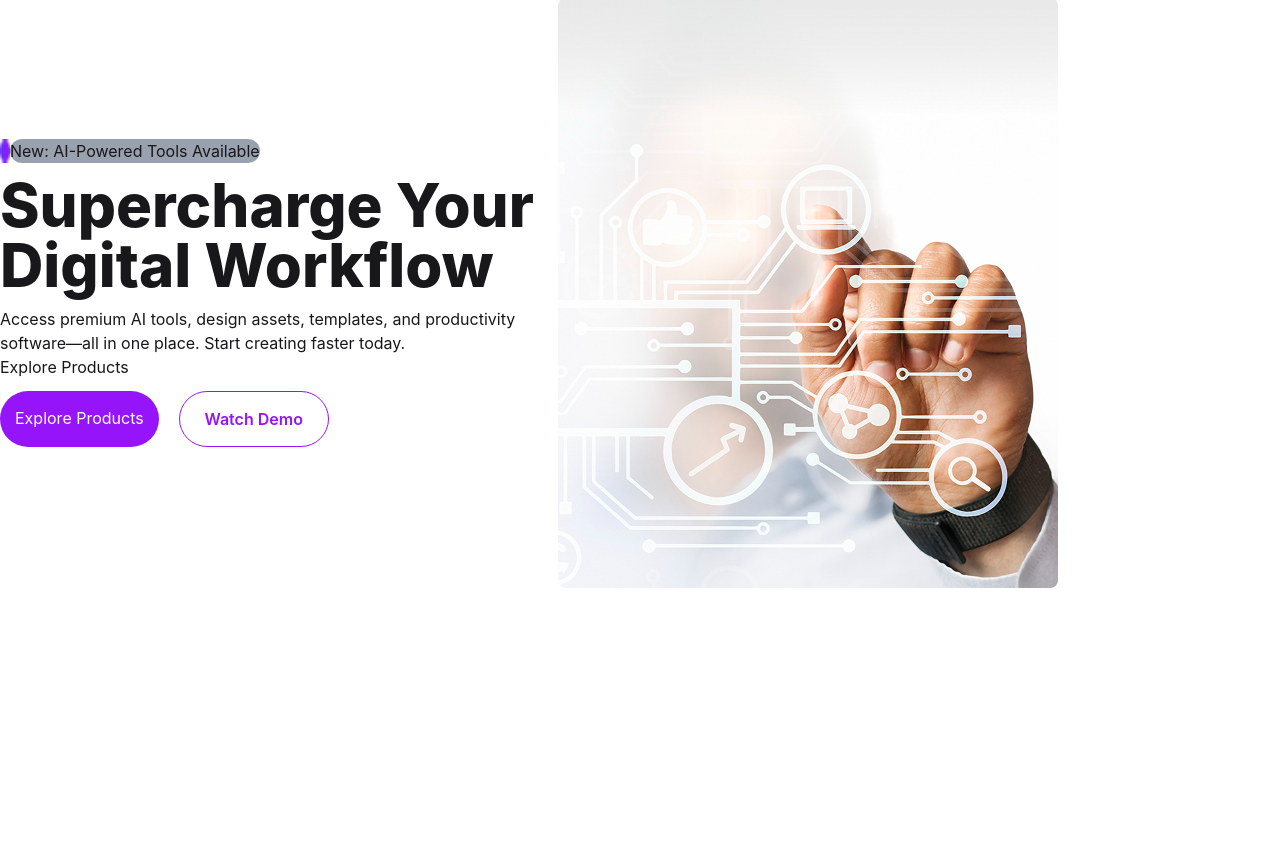
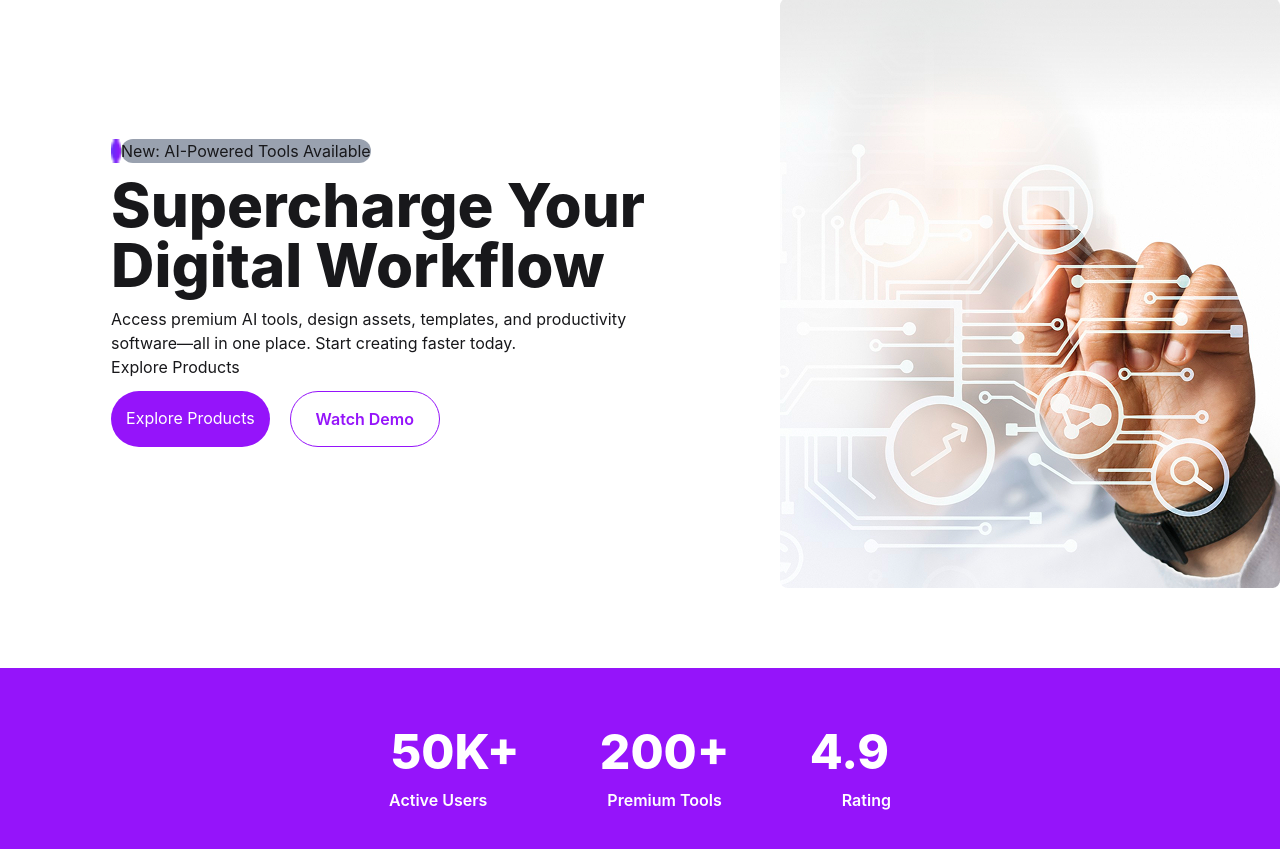
Before and after one commit to parvezpatwaryy/Assignment-six, a React (Vite) app: page / in a window 1280 px wide. Shown: the part 179-1028 px from the top of the page. Before the commit the page ends 800 px from the top, so only its background shows below. Built offline with nearby package versions, Linux system fonts and the light colour scheme.

Commit message:
banner complite

```diff
--- a/src/App.jsx
+++ b/src/App.jsx
@@ -1,4 +1,5 @@
 import './App.css'
+import Banner from './component/Banner'
 import Main from './component/Main'
 import NavBar from './component/NavBar'
 
@@ -10,6 +11,7 @@ function App() {
     <>
   <NavBar/>
   <Main/>
+  <Banner/>
     </>
   )
 }
--- /dev/null
+++ b/src/component/Banner.jsx
@@ -0,0 +1,22 @@
+import React from 'react';
+
+const Banner = () => {
+  return (
+    <div className='max-w-[1600px] max-h-[247px] bg-[#9514FA] mx-auto p-[60px] mt-20'>
+      <div className='text-center'>
+        <div className='flex gap-20 flex-row justify-center items-center'>
+        <h1 className='font-extrabold text-5xl text-[#FFFF]'>50K+</h1>
+        <h1 className='font-extrabold text-5xl text-[#FFFF]'>200+</h1>
+        <h1 className='font-extrabold text-5xl text-[#FFFF]'>4.9</h1>
+      </div>
+      <div className='flex gap-30 flex-row justify-center items-center mt-3'>
+        <p className='font-semibold text-[#FFFF]'>Active Users</p>
+        <p className='font-semibold text-[#FFFF]'>Premium Tools</p>
+        <p className='font-semibold text-[#FFFF]'>Rating</p>
+      </div>
+      </div>
+    </div>
+  );
+};
+
+export default Banner;
--- a/src/component/Main.jsx
+++ b/src/component/Main.jsx
@@ -4,7 +4,7 @@ import bannericon from "../assets/Rectangle 4.png"
 const Main = () => {
   return (
     <div className='max-w-[1600px] mx-auto flex mt-[85px] items-center gap-6'>
-      <div className='space-y-3'>
+      <div className='space-y-3 mx-auto'>
         <div className='flex '>
           <img className='w-[10px] h-[10]' src={bannericon} />
           <p className='bg-gray-400 rounded-full'>New: AI-Powered Tools Available</p>
```
